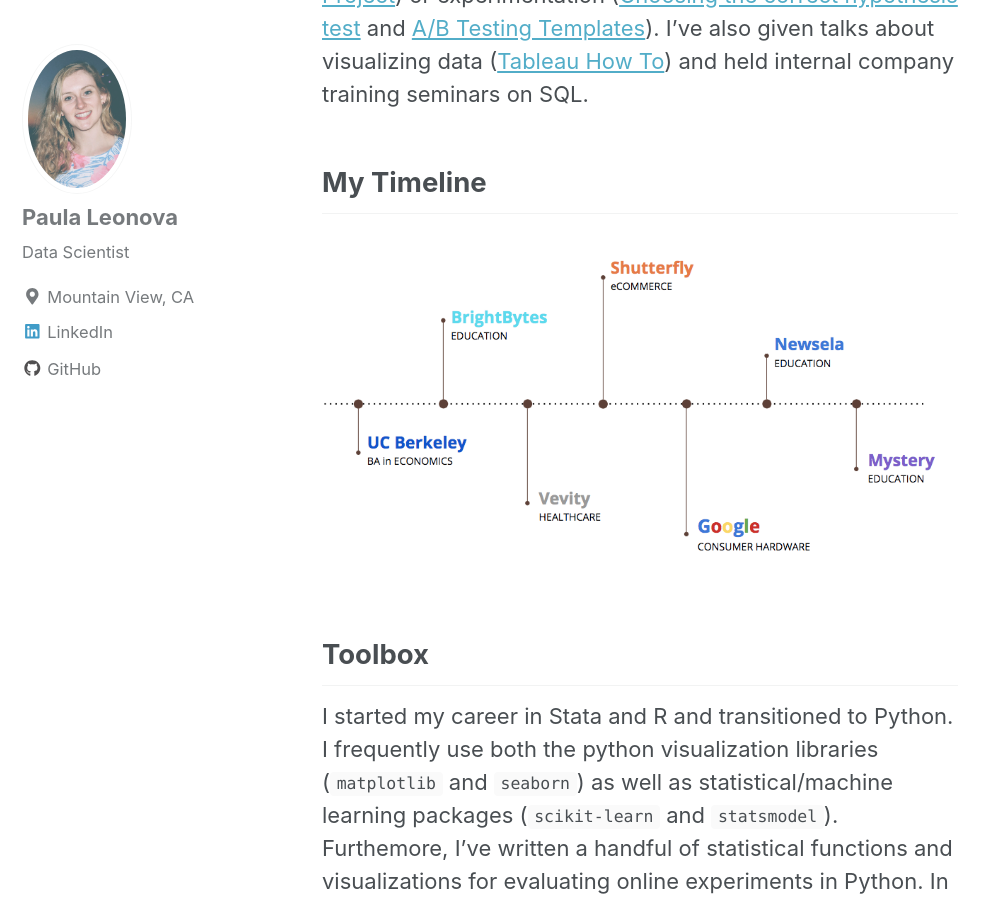
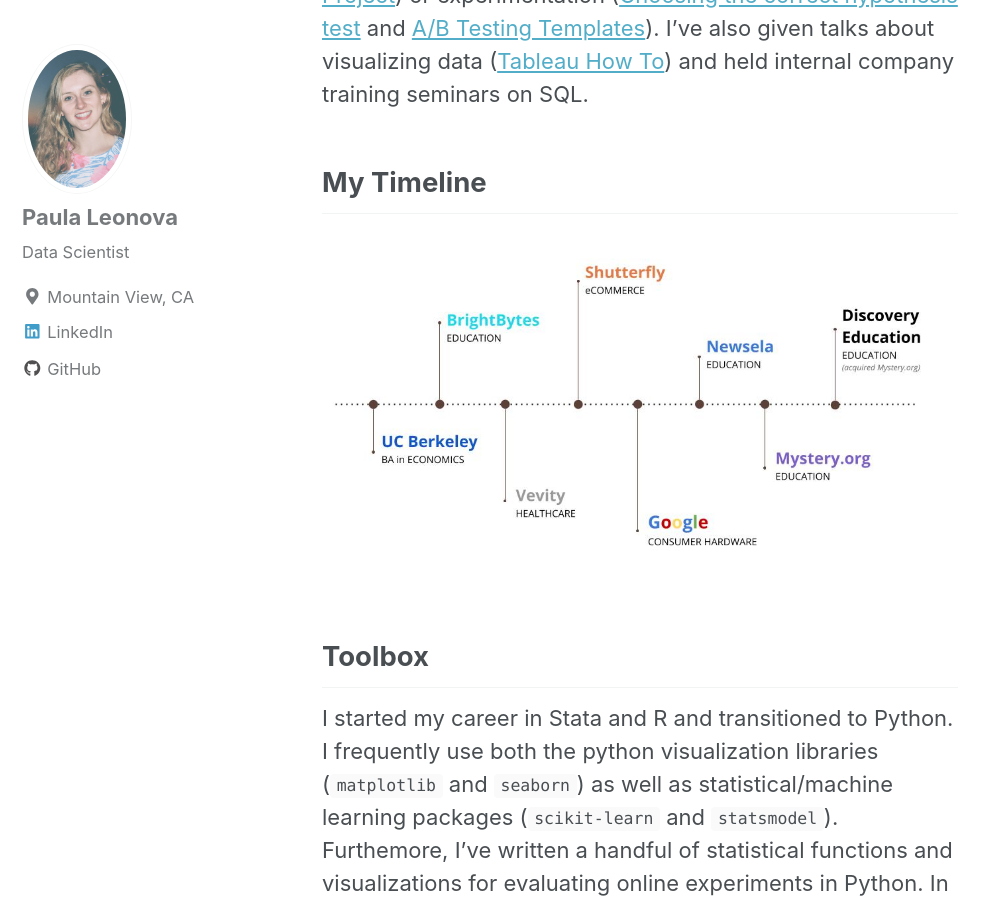
Before and after one commit to pleonova/pleonova.github.io, a Jekyll site: the page built from _pages/about.md, in a window 1280 px wide and 900 px high, scrolled down 802 px. Shown: the whole window, without its empty margins (0-998 px from the left). Built offline with Jekyll 4.4.1, drawn with Linux system fonts in a browser that asks for light colours; nearby versions of some CDN libraries.

Commit message:
Update timeline image

```diff
--- a/_pages/about.md
+++ b/_pages/about.md
@@ -14,7 +14,7 @@
 
 ## My Timeline
 
-<img src="{{ site.url }}{{ site.baseurl }}/images/my-background4.JPG" alt="">
+<img src="{{ site.url }}{{ site.baseurl }}/images/my-background5.JPG" alt="">
 
 ## Toolbox
 
```
Also changed, not shown: images/my-background5.JPG (added).
